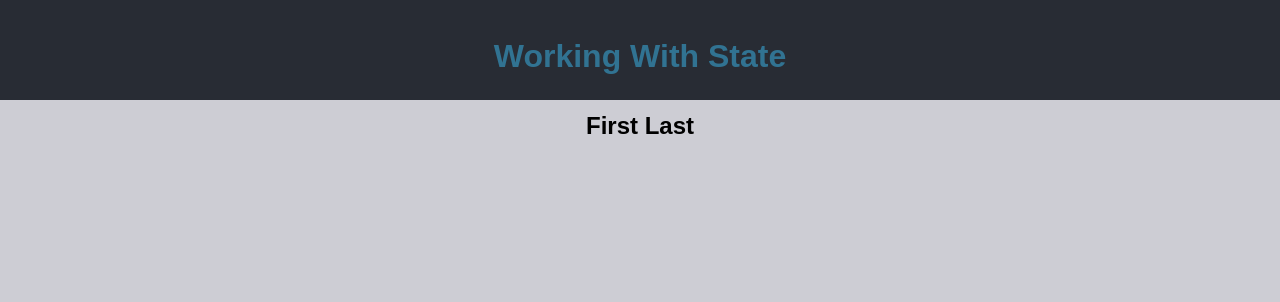
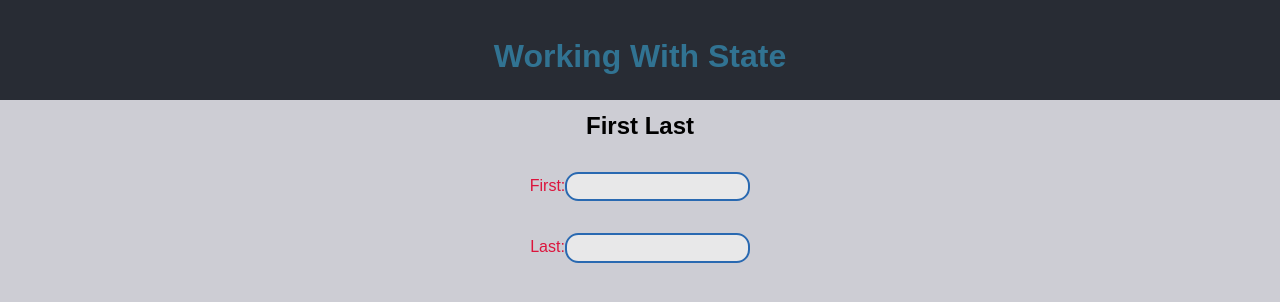
Before and after one commit to Vicious27/StateInReactExplained, a React (Create React App) app: page / in a window 1280 px wide. Shown: the top 302 px of the page. Built offline with nearby package versions, Linux system fonts and the light colour scheme.

Commit message:
finished Practice3

```diff
--- a/src/Practice3.js
+++ b/src/Practice3.js
@@ -1,13 +1,10 @@
 import React from "react";
+import './App.css';
 
-/*
-  1. Setup UserForm to accept props
-  2. Display the proper values from props where needed
-*/
-const UserForm = () => (
+const UserForm = props => (
   <p>
-    <label htmlFor="PROPS_ID">PROPS_LABEL</label>:
-    <input id="PROPS_ID" type="text" onChange="PROPS_ONCHANGE" />
+    <label htmlFor={props.id}>{props.label}</label>:
+    <input id={props.id} type="text" onChange={props.onChange} />
   </p>
 );
 
@@ -18,13 +15,14 @@ class Practice3 extends React.Component {
   };
 
   handleFirst = e => {
+    e.preventDefault();
     this.setState({ first: e.target.value });
   };
 
-  /*
-    3. Create a handler function called handleLast
-    4. Have the function update last in state to e.target.value
-  */
+  handleLast = e => {
+    e.preventDefault();
+    this.setState({ last: e.target.value });
+  };
 
   render() {
     return (
@@ -32,16 +30,14 @@ class Practice3 extends React.Component {
         <h2>
           {this.state.first} {this.state.last}
         </h2>
-        {/*
-          3. Call <UserForm /> and pass in the following prop values
-              id = "firstName"
-              label = "First Name"
-              onChange = handleFirst
-          4. Call <UserForm /> again and pass in the following prop values
-              id = "lastName"
-              label = "Last Name"
-              onChange = handleLast
-        */}
+        <UserForm
+          id={this.state.first}
+          label="First"
+          onChange={this.handleFirst} />
+        <UserForm
+          id={this.state.last}
+          label="Last"
+          onChange={this.handleLast} />
       </>
     );
   }
```
